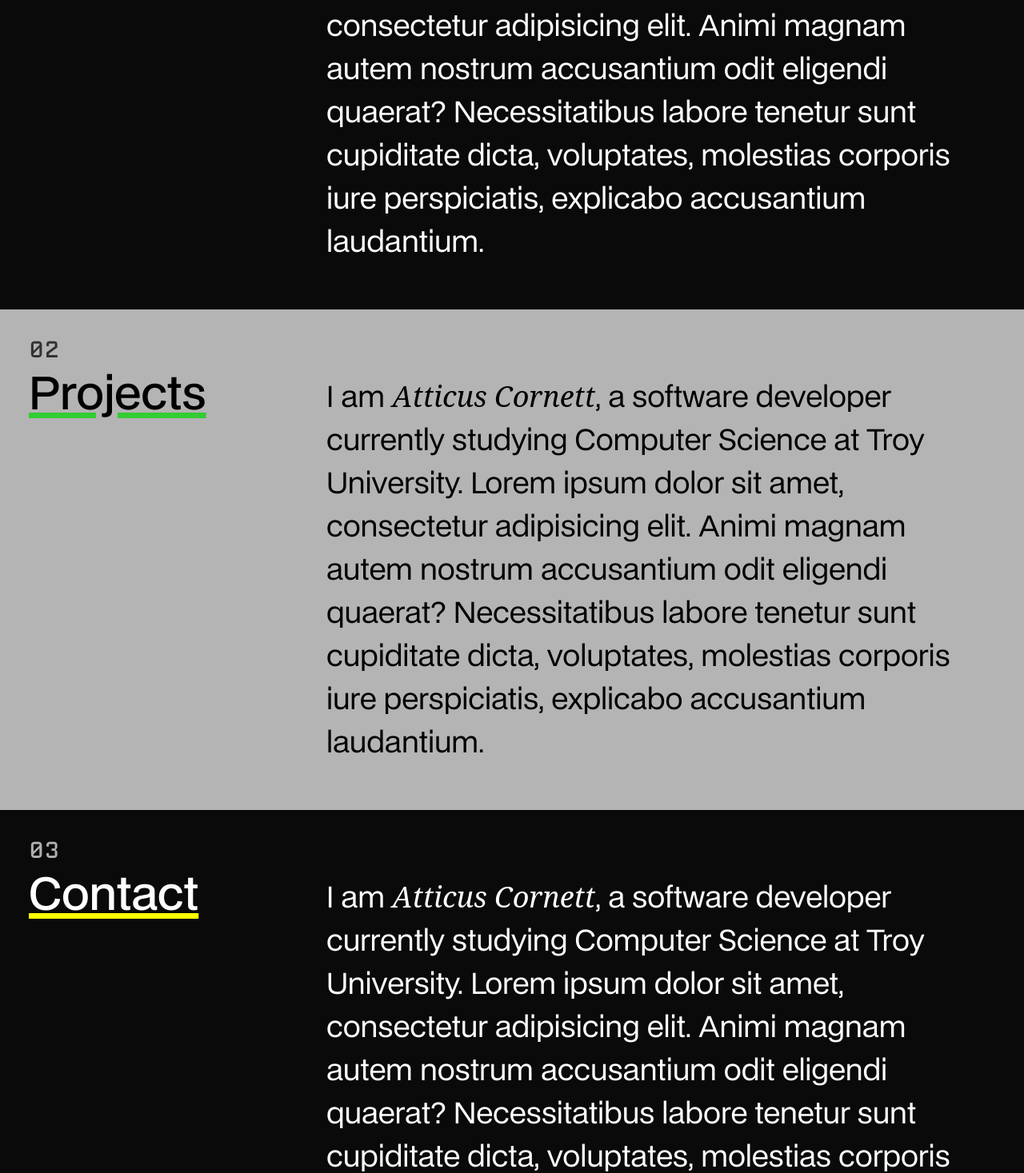
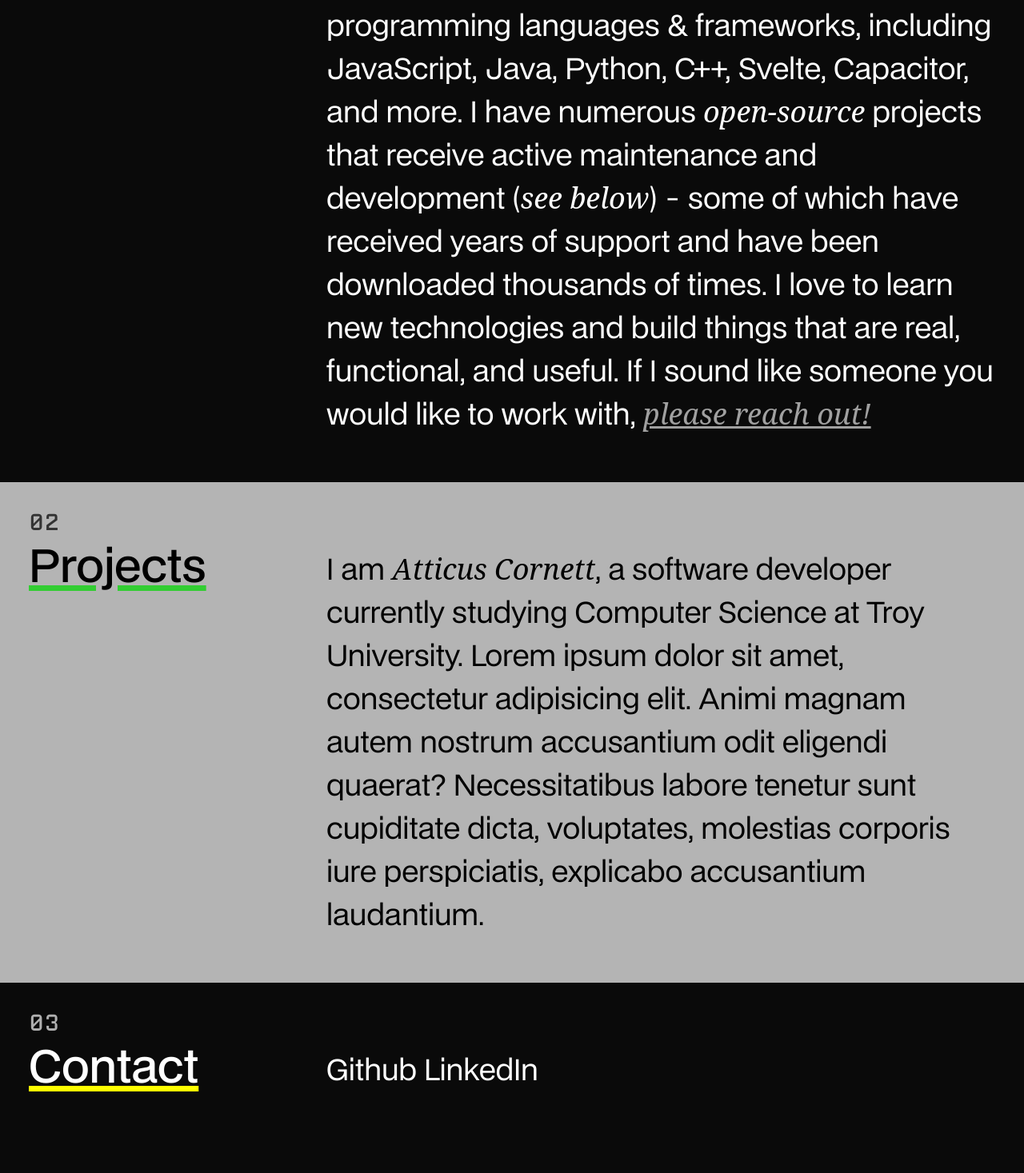
Before and after one commit to atticuscornett/atticuscornett.github.io, a SvelteKit app: page / in a window 1280 px wide. Shown: the part 759-2226 px from the top of the page at 80% size. Built offline with nearby package versions, Linux system fonts and the light colour scheme.

Commit message:
Add About Me Text

```diff
--- a/src/lib/components/Section.svelte
+++ b/src/lib/components/Section.svelte
@@ -1,8 +1,8 @@
 <script>
-    let { style="gray", layout="flex", size="normal", children } = $props();
+    let {name,  style="gray", layout="flex", size="normal", children } = $props();
 </script>
 
-<div class="section {style} {layout} {size}">
+<div class="section {style} {layout} {size}" id="{name}">
     {@render children()}
 </div>
 
--- a/src/routes/+page.svelte
+++ b/src/routes/+page.svelte
@@ -2,13 +2,13 @@
 import Section from "$lib/components/Section.svelte";
 </script>
 
-<Section layout="center">
+<Section name="introduction" layout="center">
     <div class="introduction">
         <h2 class="head">i am</h2>
         <h1 class="underline">atticus cornett.</h1>
     </div>
 </Section>
-<Section style="black" layout="flex">
+<Section name="about-me" style="black">
     <div class="left-side">
         <h3>01</h3>
         <h2 class="underline red-underline">About Me</h2>
@@ -17,11 +17,16 @@ import Section from "$lib/components/Section.svelte";
         <p>
             I am <span class="italic">Atticus Cornett</span>,
             a software developer currently studying Computer Science at Troy University.
-            Lorem ipsum dolor sit amet, consectetur adipisicing elit. Animi magnam autem nostrum accusantium odit eligendi quaerat? Necessitatibus labore tenetur sunt cupiditate dicta, voluptates, molestias corporis iure perspiciatis, explicabo accusantium laudantium.
+            I have experience with a number of programming languages & frameworks, including JavaScript, Java, Python,
+            C++, Svelte, Capacitor, and more.
+            I have numerous <span class="italic">open-source</span> projects that receive active maintenance and development
+            (<span class="italic">see below</span>) - some of which have received years of support and have been downloaded thousands of times.
+            I love to learn new technologies and build things that are real, functional, and useful.
+            If I sound like someone you would like to work with, <a href="#contact" class="light-link">please reach out!</a>
         </p>
     </div>
 </Section>
-<Section>
+<Section name="projects">
     <div class="left-side">
         <h3>02</h3>
         <h2 class="underline green-underline">Projects</h2>
@@ -34,16 +39,15 @@ import Section from "$lib/components/Section.svelte";
         </p>
     </div>
 </Section>
-<Section style="black">
+<Section name="contact" style="black">
     <div class="left-side">
         <h3>03</h3>
         <h2 class="underline yellow-underline">Contact</h2>
     </div>
     <div class="right-side">
         <p>
-            I am <span class="italic">Atticus Cornett</span>,
-            a software developer currently studying Computer Science at Troy University.
-            Lorem ipsum dolor sit amet, consectetur adipisicing elit. Animi magnam autem nostrum accusantium odit eligendi quaerat? Necessitatibus labore tenetur sunt cupiditate dicta, voluptates, molestias corporis iure perspiciatis, explicabo accusantium laudantium.
+            Github
+            LinkedIn
         </p>
     </div>
 </Section>
@@ -91,7 +95,6 @@ import Section from "$lib/components/Section.svelte";
     .left-side {
         box-sizing: border-box;
         align-self: flex-start;
-        min-width: 30%;
         padding-left: 1rem;
         padding-right: 1rem;
         position: sticky;
@@ -135,4 +138,11 @@ import Section from "$lib/components/Section.svelte";
         font-weight: 400;
     }
 
+    .light-link {
+        color: rgb(160 160 160);
+        font-family: "Noto Serif", serif;
+        font-style: italic;
+        font-weight: 400;
+    }
+
 </style>
```
